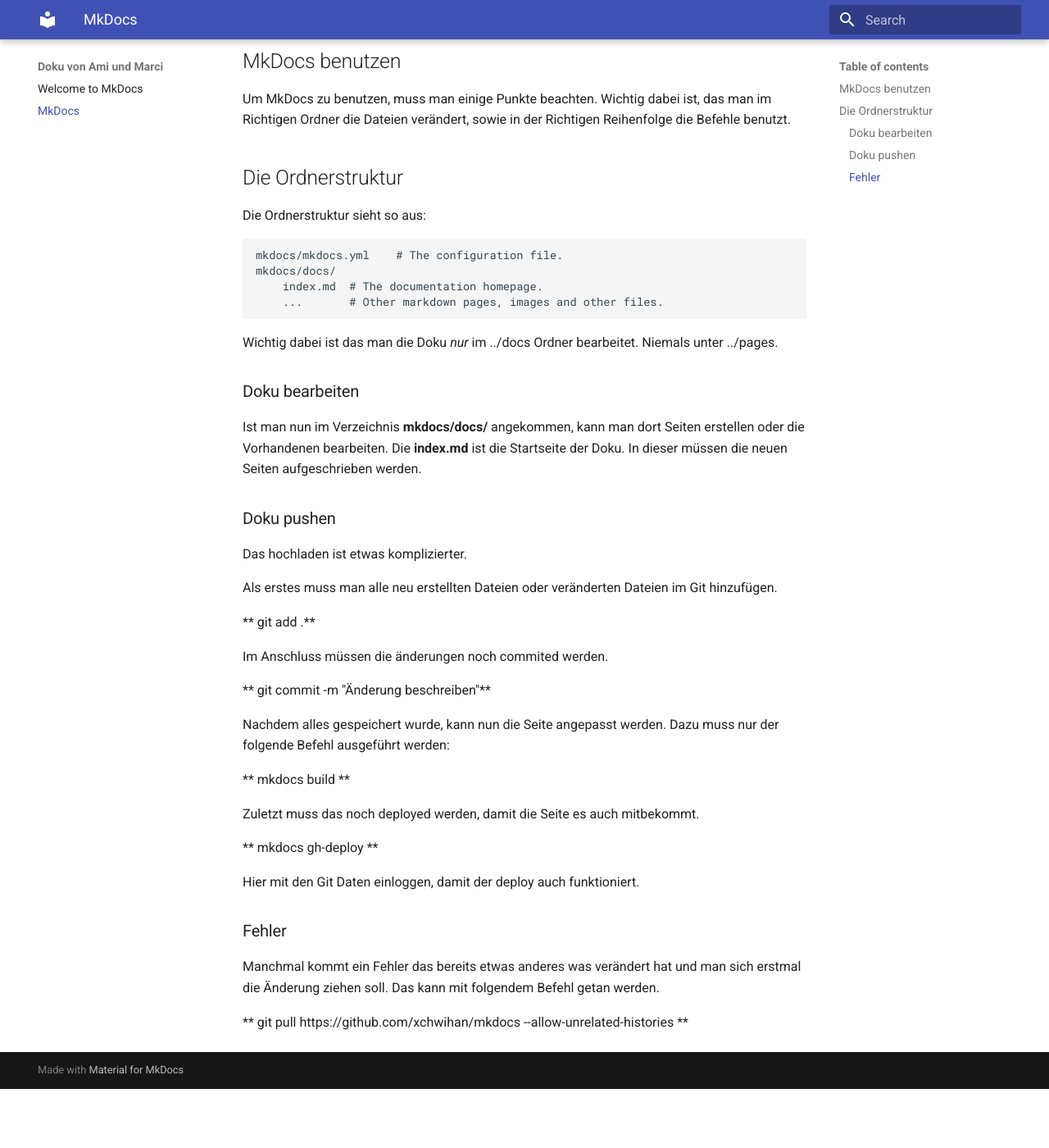
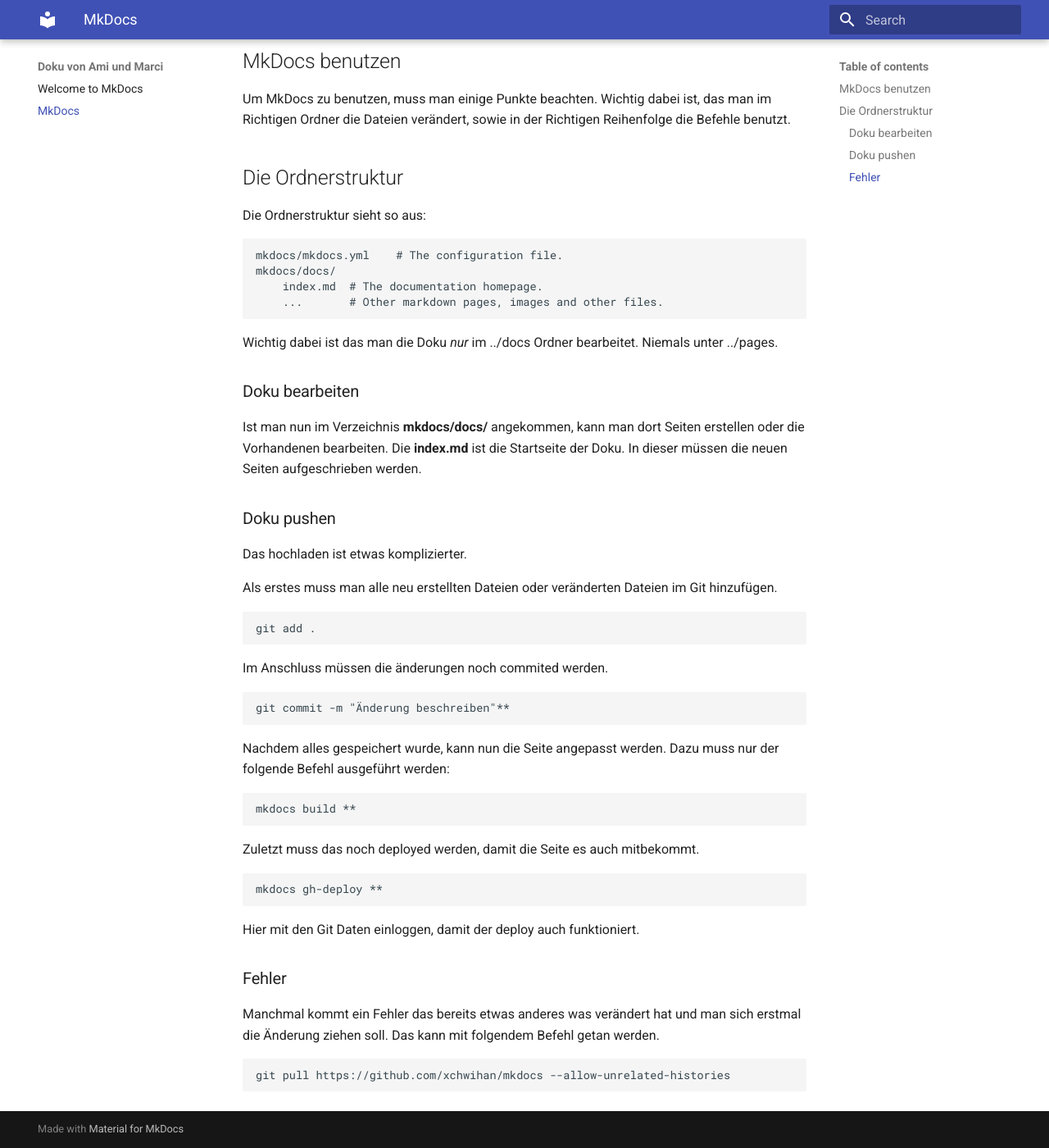
Before and after one commit to xchwihan/mkdocs, an MkDocs documentation site: the page built from docs/mkdocs-guide/test.md, in a window 1280 px wide and 1400 px high, scrolled down 123 px. Shown: the whole window at 82% size. Built offline with MkDocs 1.6.1 and Material for MkDocs 9.7.7, drawn with Linux system fonts in a browser that asks for light colours; before the commit the page ends 1451 px from its top, so only the background shows below that.

Commit message:
test.md angepasst

````diff
--- a/docs/mkdocs-guide/test.md
+++ b/docs/mkdocs-guide/test.md
@@ -26,19 +26,27 @@
 
 Als erstes muss man alle neu erstellten Dateien oder veränderten Dateien im Git hinzufügen.
 
-** git add .**
+```bash
+git add .
+```
 
 Im Anschluss müssen die änderungen noch commited werden.
 
-** git commit -m "Änderung beschreiben"**
+```bash
+git commit -m "Änderung beschreiben"**
+```
 
 Nachdem alles gespeichert wurde, kann nun die Seite angepasst werden. Dazu muss nur der folgende Befehl ausgeführt werden:
 
-** mkdocs build **
+```bash
+mkdocs build **
+```
 
 Zuletzt muss das noch deployed werden, damit die Seite es auch mitbekommt.
 
-** mkdocs gh-deploy **
+```bash
+mkdocs gh-deploy **
+```
 
 Hier mit den Git Daten einloggen, damit der deploy auch funktioniert.
 
@@ -46,5 +54,6 @@
 
 Manchmal kommt ein Fehler das bereits etwas anderes was verändert hat und man sich erstmal die Änderung ziehen soll.
 Das kann mit folgendem Befehl getan werden.
-
-** git pull https://github.com/xchwihan/mkdocs --allow-unrelated-histories **
+```bash
+git pull https://github.com/xchwihan/mkdocs --allow-unrelated-histories
+```
````
